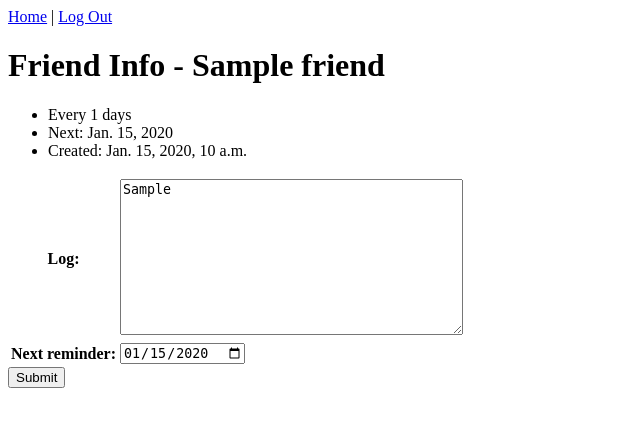
After one commit to rookwood101/friend-reminder, a Django app: page /friend/1 in a window 1280 px wide. The commit adds this page. Shown: the top 427 px of the page, without its empty margins (0-640 px from the left). Run offline with Django 4.2, Linux system fonts and the light colour scheme; a user stored in the database is signed in; tables that the repository leaves empty hold one stand-in row (values such as "Sample post").

Commit message:
Add friend log and way to edit it

```diff
--- a/friend_reminder/urls.py
+++ b/friend_reminder/urls.py
@@ -21,6 +21,7 @@ urlpatterns = [
     path('admin/', admin.site.urls),
     path('accounts/', include('django.contrib.auth.urls')),
     path('', views.home, name='home'),
+    path('friend/<int:id>', views.friend, name='friend'),
     path('webpush/', include('webpush.urls')),
     path('test_push', views.test_push, name='test_push'),
 ]
--- a/main/forms.py
+++ b/main/forms.py
@@ -1,7 +1,10 @@
-from django.forms import ModelForm, TextInput, CharField, HiddenInput
+from django.forms import ModelForm, TextInput, CharField, HiddenInput, DateInput
 from main.models import Friend, UserPreferences
 
-class FriendForm(ModelForm):
+class Html5DateInput(DateInput):
+    input_type = 'date'
+
+class FriendCreateForm(ModelForm):
     form_name = CharField(widget=HiddenInput, initial='Friend')
     class Meta:
         model = Friend
@@ -9,3 +12,11 @@ class FriendForm(ModelForm):
         widgets = {
             'name': TextInput,
         }
+
+class FriendEditForm(ModelForm):
+    class Meta:
+        model = Friend
+        fields = ['log', 'next_reminder']
+        widgets = {
+            'next_reminder': Html5DateInput
+        }
--- a/main/models.py
+++ b/main/models.py
@@ -10,6 +10,7 @@ class Friend(models.Model):
     remind_period_days = models.PositiveIntegerField()
     next_reminder = models.DateField()
     friend_of = models.ForeignKey(User, on_delete=models.CASCADE)
+    log = models.TextField(default='')
     created_at = models.DateTimeField(auto_now_add=True)
     updated_at = models.DateTimeField(auto_now=True)
 
@@ -19,10 +20,10 @@ class Friend(models.Model):
             return False
 
         payload = {
-            'head': 'Friend Reminder',
-            'body': f'Contact {self.name} every {self.remind_period_days} days',
+            'head': f'Contact {self.name} - Friend Reminder',
+            'body': f'{self.log.split()[-1]}. Every {self.remind_period_days} days',
             'icon': 'https://i.imgur.com/8n3O62r.png',
-            'url': 'https://friend-reminder.fly.dev/',
+            'url': f'https://friend-reminder.fly.dev/friend/{self.pk}',
         }
         # max ttl for some webpush servers is 28 days, it automatically gets rounded though
         seconds_to_store_if_undeliverable = int(
--- a/main/templates/base.html
+++ b/main/templates/base.html
@@ -17,6 +17,7 @@
 </head>
 <body>
     {% if request.user.is_authenticated %}
+        <a href='{% url 'home' %}'>Home</a> |
         <a href='{% url 'logout' %}'>Log Out</a>
     {% endif %}
     {% block body %}
--- /dev/null
+++ b/main/templates/friend.html
@@ -0,0 +1,17 @@
+{% extends 'base.html' %}
+
+{% block body %}
+<h1>Friend Info - {{ friend.name }}</h1>
+<ul>
+    <li>Every {{ friend.remind_period_days }} days</li>
+    <li>Next: {{ friend.next_reminder }}</li>
+    <li>Created: {{ friend.created_at }}</li>
+</ul>
+<form method='post'>
+    {% csrf_token %}
+    <table>
+        {{ form.as_table }}
+    </table>
+    <input type='submit'>
+</form>
+{% endblock %}
--- a/main/templates/home.html
+++ b/main/templates/home.html
@@ -12,7 +12,7 @@
 <h2>Friends</h2>
 <ul>
 {% for friend in friends %}
-    <li>{{ friend.name }} - Every {{ friend.remind_period_days }} days - Next: {{ friend.next_reminder }} - Created: {{ friend.created_at }}</li>
+    <li><a href='{% url 'friend' id=friend.pk %}'>{{ friend.name }}</a> - Every {{ friend.remind_period_days }} days - Next: {{ friend.next_reminder }} - Created: {{ friend.created_at }}</li>
 {% endfor %}
 </ul>
 
--- a/main/views.py
+++ b/main/views.py
@@ -1,10 +1,10 @@
-from django.http import HttpRequest, HttpResponse, HttpResponseRedirect
-from django.shortcuts import render
+from django.http import HttpRequest, HttpResponse, HttpResponseRedirect, HttpResponseNotFound
+from django.shortcuts import render, get_object_or_404
 from django.contrib.auth.decorators import login_required
 from django.views.decorators.http import require_http_methods
 from webpush import send_user_notification
 
-from main.forms import FriendForm
+from main.forms import FriendCreateForm, FriendEditForm
 from main.models import Friend
 
 
@@ -12,12 +12,12 @@ from main.models import Friend
 @require_http_methods(['GET', 'POST'])
 def home(request: HttpRequest) -> HttpResponse:
     friends = Friend.objects.filter(friend_of=request.user)
-    friend_form = FriendForm()
+    friend_form = FriendCreateForm()
 
     if request.method == 'POST':
         form_name = request.POST['form_name']
         if form_name == 'Friend':
-            friend_form = FriendForm(request.POST)
+            friend_form = FriendCreateForm(request.POST)
             if friend_form.is_valid():
                 friend: Friend = friend_form.save(commit=False)
                 friend.friend_of = request.user
@@ -32,6 +32,25 @@ def home(request: HttpRequest) -> HttpResponse:
 
 
 @login_required
+@require_http_methods(['GET', 'POST'])
+def friend(request: HttpRequest, id: int) -> HttpResponse:
+    friend = get_object_or_404(Friend, pk=id)
+    form = FriendEditForm(instance=friend)
+    if friend.friend_of != request.user:
+        return HttpResponseNotFound()
+
+    if request.method == 'POST':
+        friend_form = FriendEditForm(request.POST, instance=friend)
+        if friend_form.is_valid():
+            friend_form.save()
+            return HttpResponseRedirect(request.META.get('HTTP_REFERER', f'/friend/{id}'))
+
+    return render(request, 'friend.html', {
+        'friend': friend,
+        'form': form,
+    })
+
+@login_required
 @require_http_methods(['POST'])
 def test_push(request: HttpRequest) -> HttpResponse:
     payload = {
```
Also changed, not shown: main/migrations/0004_friend_log.py (added), 2 other files.
